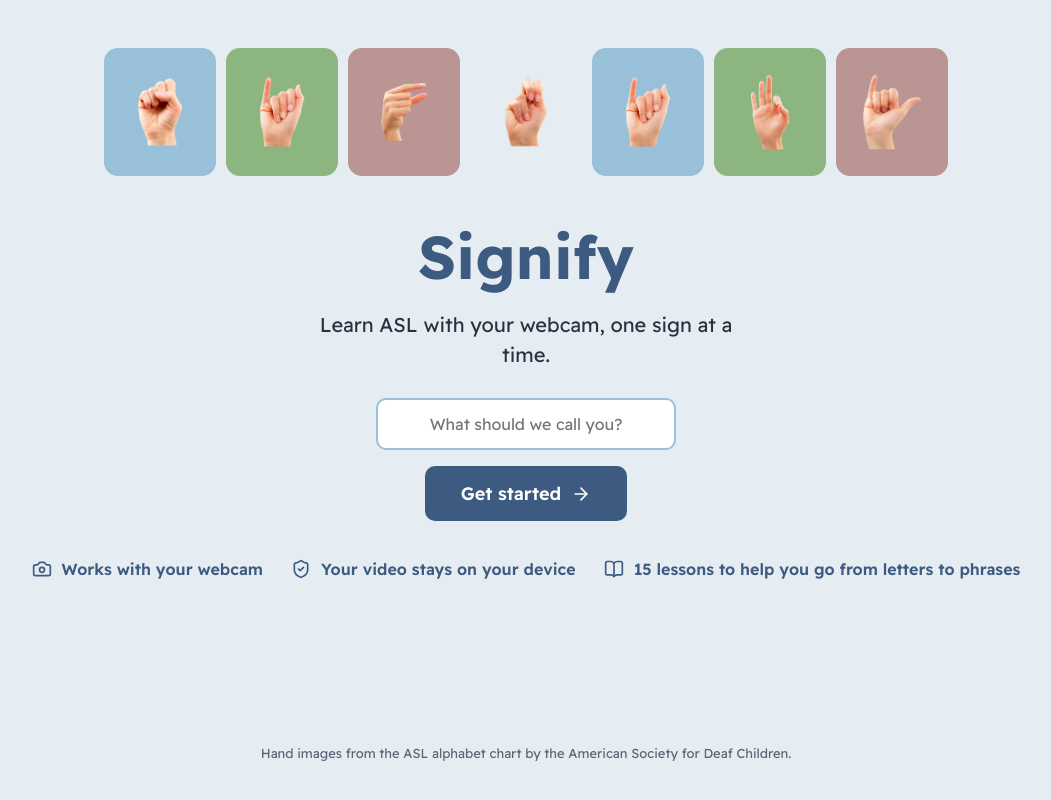
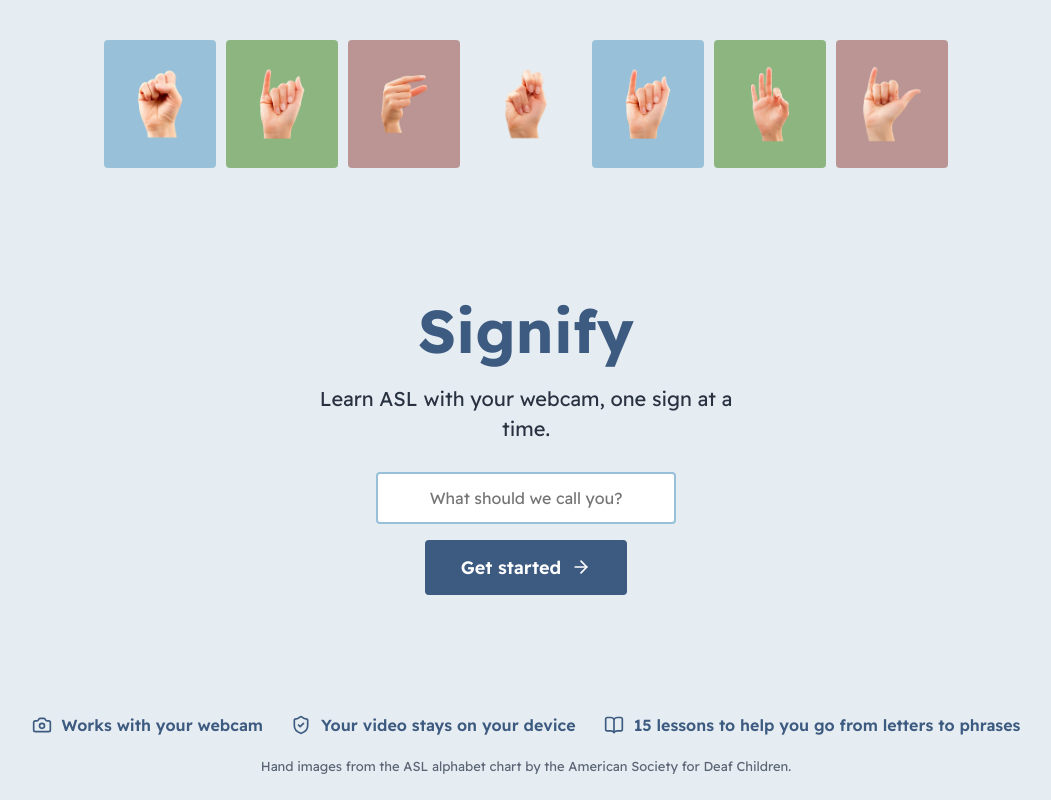
Before and after one commit to Prisha30bhatia/signify, a React (Vite) app: page / in a window 1280 px wide. Shown: the whole page, without its empty margins (114-1165 px from the left). Built offline with nearby package versions, Linux system fonts and the light colour scheme.

Commit message:
fix Intro page

```diff
--- a/src/Intro.jsx
+++ b/src/Intro.jsx
@@ -38,18 +38,36 @@
   return (
     <div
       style={{
-        minHeight: "100vh", background: C.tint, display: "flex", flexDirection: "column",
-        alignItems: "center", justifyContent: "center", padding: "48px 24px 24px", textAlign: "center",
+        minHeight: "100vh",
+        background: C.tint,
+        display: "flex",
+        flexDirection: "column",
+        textAlign: "center",
       }}
     >
-      <div style={{ display: "flex", gap: 10, flexWrap: "wrap", justifyContent: "center" }}>
+      {/* Top of the page */}
+      <div
+        style={{
+          display: "flex",
+          gap: 10,
+          flexWrap: "wrap",
+          justifyContent: "center",
+          padding: "40px 24px 0",
+        }}
+      >
         {WORD.map((c, k) => (
           <div
             key={k}
             style={{
-              width: 112, height: 128, background: TILE_BG[k], borderRadius: 14,
-              display: "flex", alignItems: "center", justifyContent: "center",
-              opacity: k < active ? 1 : 0.25, transition: "opacity 0.4s",
+              width: 112,
+              height: 128,
+              background: TILE_BG[k],
+              borderRadius: 4,
+              display: "flex",
+              alignItems: "center",
+              justifyContent: "center",
+              opacity: k < active ? 1 : 0.25,
+              transition: "opacity 0.4s",
             }}
           >
             <img src={`/signs/${c.toLowerCase()}.png`} alt="" style={{ width: 100 }} />
@@ -57,7 +75,18 @@
         ))}
       </div>
 
-      <h1 style={{ fontSize: 60, margin: "36px 0 8px", color: C.blue }}>Signify</h1>
+      {/* Middle of the page */}
+      <div
+        style={{
+          flex: 1,
+          display: "flex",
+          flexDirection: "column",
+          alignItems: "center",
+          justifyContent: "center",
+          padding: "24px",
+        }}
+      >
+        <h1 style={{ fontSize: 60, margin: "0 0 8px", color: C.blue }}>Signify</h1>
         <p style={{ fontSize: 20, margin: "0 0 28px", maxWidth: 440 }}>
           Learn ASL with your webcam, one sign at a time.
         </p>
@@ -69,35 +98,64 @@
           placeholder="What should we call you?"
           aria-label="Your name"
           style={{
-          padding: "14px 16px", fontSize: 16, fontFamily: "inherit", border: `2px solid ${C.light}`,
-          borderRadius: 10, marginBottom: 16, width: 300, textAlign: "center",
+            padding: "14px 16px",
+            fontSize: 16,
+            fontFamily: "inherit",
+            border: `2px solid ${C.light}`,
+            borderRadius: 4,
+            marginBottom: 16,
+            width: 300,
+            textAlign: "center",
           }}
         />
         <button
           className="lift"
           onClick={start}
           style={{
-          padding: "16px 36px", fontSize: 18, fontFamily: "inherit", fontWeight: 600, border: 0,
-          borderRadius: 10, background: C.blue, color: "#fff", cursor: "pointer",
-          display: "inline-flex", alignItems: "center", gap: 10,
+            padding: "16px 36px",
+            fontSize: 18,
+            fontFamily: "inherit",
+            fontWeight: 600,
+            border: 0,
+            borderRadius: 4,
+            background: C.blue,
+            color: "#fff",
+            cursor: "pointer",
+            display: "inline-flex",
+            alignItems: "center",
+            gap: 10,
           }}
         >
           Get started
           <ArrowRight size={20} />
         </button>
+      </div>
 
-      <div style={{ display: "flex", gap: 28, flexWrap: "wrap", justifyContent: "center", marginTop: 36 }}>
+      {/* Bottom of the page */}
+      <div style={{ padding: "0 24px 24px" }}>
+        <div
+          style={{
+            display: "flex",
+            gap: 28,
+            flexWrap: "wrap",
+            justifyContent: "center",
+            marginBottom: 20,
+          }}
+        >
           {facts.map(([Icon, text]) => (
-          <div key={text} style={{ display: "flex", alignItems: "center", gap: 10, fontWeight: 600, color: C.blue }}>
+            <div
+              key={text}
+              style={{ display: "flex", alignItems: "center", gap: 10, fontWeight: 600, color: C.blue }}
+            >
               <Icon size={20} />
               {text}
             </div>
           ))}
         </div>
-
-      <p style={{ marginTop: "auto", paddingTop: 48, fontSize: 13, color: C.muted }}>
+        <p style={{ margin: 0, fontSize: 13, color: C.muted }}>
           Hand images from the ASL alphabet chart by the American Society for Deaf Children.
         </p>
       </div>
+    </div>
   );
 }
--- a/src/index.css
+++ b/src/index.css
@@ -7,7 +7,12 @@
   --bg: #F7F9FB;
   --tint: #E8F0F6;
 }
-
+button,
+input,
+select,
+textarea {
+  font-family: inherit;
+}
 * {
   box-sizing: border-box;
 }
```
Lines whose indentation alone changed are shown as unchanged.
